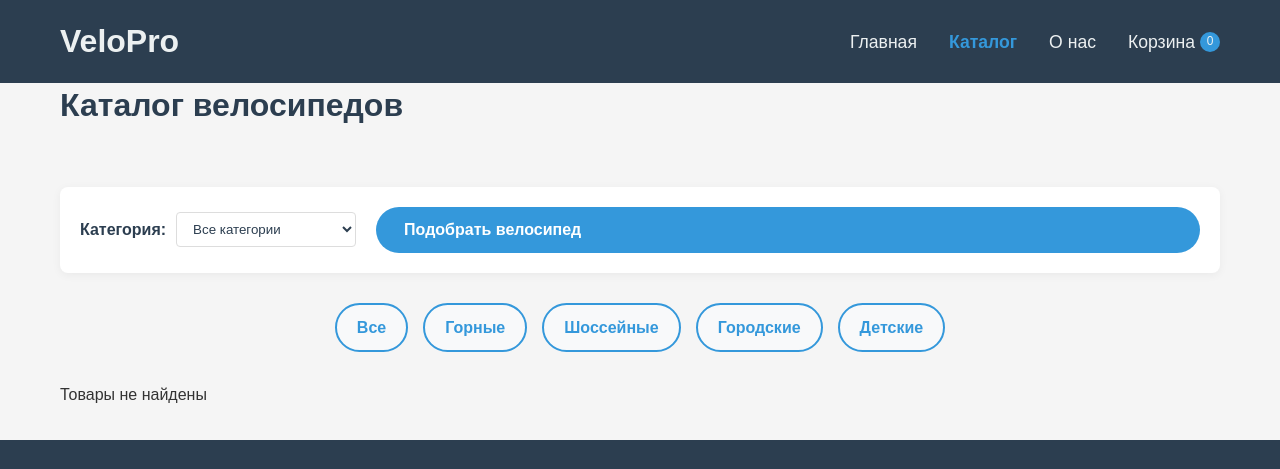
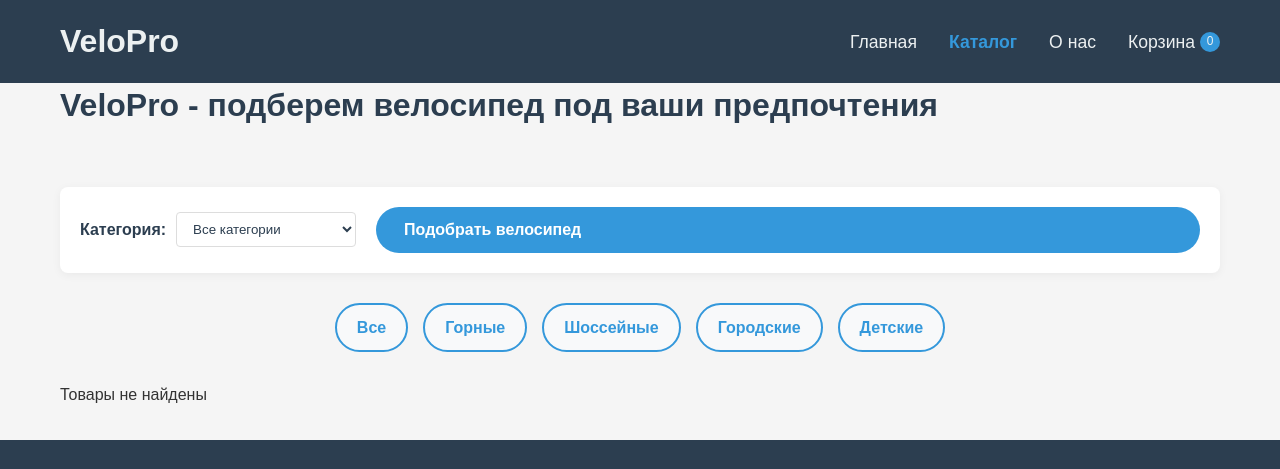
Before and after one commit to algorithm-ssau/Team1_6302, a website: page catalog.html in a window 1280 px wide. Shown: the top 469 px of the page. Drawn offline with Linux system fonts and the light colour scheme; no server answers; some icons are missing.

Commit message:
Update catalog.html

```diff
--- a/catalog.html
+++ b/catalog.html
@@ -27,7 +27,7 @@
     </header>
     <main>
         <div class="catalog-header">
-            <h1>Каталог велосипедов</h1>
+            <h1>VeloPro - подберем велосипед под ваши предпочтения</h1>
         </div>
 
         <div class="catalog-filters">
```
